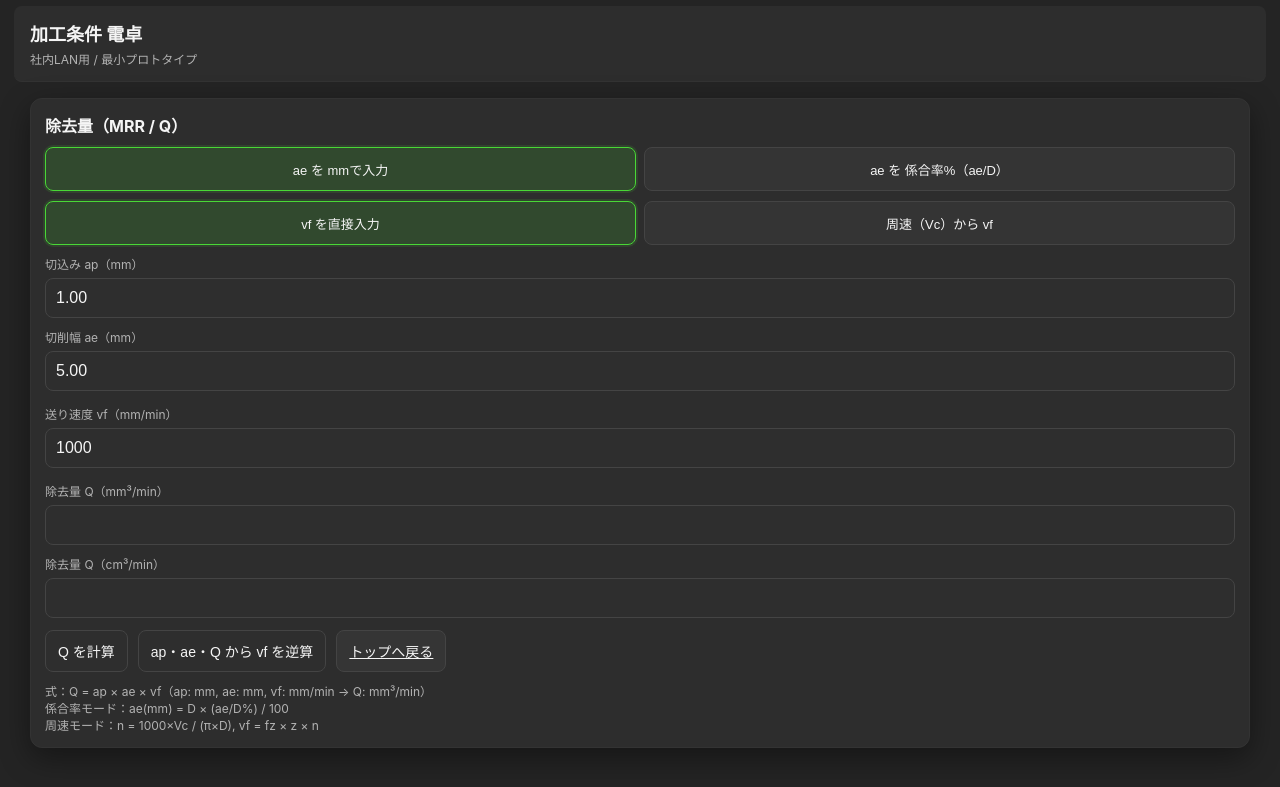
After one commit to m1tkd23-lang/machining-condition-calculator, a Flask app: page /calc/mrr in a window 1280 px wide. The commit adds this page. Shown: the top 787 px of the page. Run offline with Flask 3, Linux system fonts and the light colour scheme.

Commit message:
feat: Implement MRR calculation feature and enhance UI with tabs for RPM input methods

```diff
--- a/apps/main.py
+++ b/apps/main.py
@@ -42,6 +42,12 @@ def create_app() -> Flask:
         return render_template("calculators/rigidity_ratio.html")
 
 
+    @app.get("/calc/mrr")
+    def calc_mrr():
+        return render_template("calculators/mrr.html")
+
+
+
 
 
 
--- a/web/css/app.css
+++ b/web/css/app.css
@@ -464,3 +464,39 @@ input.numpad-active {
     border-color: var(--accent) !important;
     box-shadow: 0 0 0 2px rgba(73, 216, 54, 0.15);
 }
+
+/* =========================================================
+   Tabs (for feed rpm source)
+   ========================================================= */
+
+.tabs {
+    display: grid;
+    grid-template-columns: 1fr 1fr;
+    gap: 8px;
+    margin-bottom: 10px;
+}
+
+.tab {
+    height: 44px;
+    border-radius: var(--radius-md);
+    border: 1px solid var(--control-border);
+    background: rgba(255, 255, 255, 0.03);
+    color: var(--text-main);
+    font-size: 13px;
+    cursor: pointer;
+}
+
+.tab:hover {
+    border-color: var(--accent);
+    background: var(--accent-soft);
+}
+
+.tab.active {
+    border-color: var(--accent);
+    background: var(--accent-soft);
+    box-shadow: 0 0 0 2px rgba(73, 216, 54, 0.12);
+}
+
+.panel {
+    margin-bottom: 4px;
+}
--- /dev/null
+++ b/web/js/calculators/mrr.js
@@ -0,0 +1,26 @@
+// 除去量（MRR）
+// Q_mm3min = ap_mm * ae_mm * vf_mmmin
+// vf_mmmin = Q_mm3min / (ap_mm * ae_mm)
+
+(function (global) {
+    function isFiniteNumber(x) {
+        return typeof x === "number" && Number.isFinite(x);
+    }
+
+    function calcQ(ap_mm, ae_mm, vf_mmmin) {
+        if (!isFiniteNumber(ap_mm) || !isFiniteNumber(ae_mm) || !isFiniteNumber(vf_mmmin)) return null;
+        if (ap_mm <= 0 || ae_mm <= 0 || vf_mmmin <= 0) return null;
+        return ap_mm * ae_mm * vf_mmmin;
+    }
+
+    function calcVfFromQ(ap_mm, ae_mm, q_mm3min) {
+        if (!isFiniteNumber(ap_mm) || !isFiniteNumber(ae_mm) || !isFiniteNumber(q_mm3min)) return null;
+        if (ap_mm <= 0 || ae_mm <= 0 || q_mm3min <= 0) return null;
+        return q_mm3min / (ap_mm * ae_mm);
+    }
+
+    global.MRR = {
+        calcQ,
+        calcVfFromQ,
+    };
+})(window);
--- /dev/null
+++ b/web/templates/calculators/mrr.html
@@ -0,0 +1,135 @@
+{% extends "base.html" %}
+{% set title = "除去量（MRR / Q）- 加工条件 電卓" %}
+
+{% block content %}
+<section class="card">
+    <h2>除去量（MRR / Q）</h2>
+
+    <!-- ae mode tabs -->
+    <div class="tabs" role="tablist" aria-label="aeの入力方式">
+        <button type="button" class="tab active" role="tab" aria-selected="true" id="tab_ae_mm" data-tab="ae_mm">
+            ae を mmで入力
+        </button>
+        <button type="button" class="tab" role="tab" aria-selected="false" id="tab_ae_pct" data-tab="ae_pct">
+            ae を 係合率%（ae/D）
+        </button>
+    </div>
+
+    <!-- vf mode tabs (mainly for ae% mode, but使えるように共通配置) -->
+    <div class="tabs" role="tablist" aria-label="vfの入力方式">
+        <button type="button" class="tab active" role="tab" aria-selected="true" id="tab_vf_direct"
+            data-tab="vf_direct">
+            vf を直接入力
+        </button>
+        <button type="button" class="tab" role="tab" aria-selected="false" id="tab_vf_from_vc" data-tab="vf_from_vc">
+            周速（Vc）から vf
+        </button>
+    </div>
+
+    <div class="grid">
+
+        <label class="field">
+            <span>切込み ap（mm）</span>
+            <input id="ap_mm" type="number" inputmode="decimal" step="0.01" min="0" value="1.00" readonly
+                data-numpad="decimal">
+        </label>
+
+        <!-- ae(mm) mode panel -->
+        <div class="panel" id="panel_ae_mm">
+            <label class="field">
+                <span>切削幅 ae（mm）</span>
+                <input id="ae_mm" type="number" inputmode="decimal" step="0.01" min="0" value="5.00" readonly
+                    data-numpad="decimal">
+            </label>
+        </div>
+
+        <!-- ae(%) mode panel -->
+        <div class="panel hidden" id="panel_ae_pct">
+            <label class="field">
+                <span>工具径 D（mm）</span>
+                <input id="tool_d_mm" type="number" inputmode="decimal" step="0.01" min="0" value="10.00" readonly
+                    data-numpad="decimal">
+            </label>
+
+            <label class="field">
+                <span>係合率 ae/D（%）</span>
+                <input id="ae_pct" type="number" inputmode="decimal" step="0.1" min="0" value="50.0" readonly
+                    data-numpad="decimal">
+            </label>
+
+            <div class="row" style="margin-top:0;">
+                <span class="mono" id="ae_eff_preview"></span>
+            </div>
+        </div>
+
+        <!-- vf direct panel -->
+        <div class="panel" id="panel_vf_direct">
+            <label class="field">
+                <span>送り速度 vf（mm/min）</span>
+                <input id="vf_mmin" type="number" inputmode="decimal" step="1" min="0" value="1000" readonly
+                    data-numpad="int">
+            </label>
+        </div>
+
+        <!-- vf from Vc panel -->
+        <div class="panel hidden" id="panel_vf_from_vc">
+            <label class="field">
+                <span>周速 Vc（m/min）</span>
+                <input id="vc_mmin" type="number" inputmode="decimal" step="0.1" min="0" value="200.0" readonly
+                    data-numpad="decimal">
+            </label>
+
+            <label class="field">
+                <span>刃数 z（teeth）</span>
+                <input id="teeth" type="number" inputmode="numeric" step="1" min="0" value="4" readonly
+                    data-numpad="int">
+            </label>
+
+            <label class="field">
+                <span>1刃送り fz（mm/tooth）</span>
+                <input id="fz" type="number" inputmode="decimal" step="0.001" min="0" value="0.05" readonly
+                    data-numpad="decimal">
+            </label>
+
+            <div class="row" style="margin-top:0;">
+                <button id="btn_sync_vf" class="btn btn-sub">Vc/D/fz/z から vf を同期</button>
+                <span class="mono" id="vf_eff_preview"></span>
+            </div>
+        </div>
+
+        <!-- outputs -->
+        <label class="field">
+            <span>除去量 Q（mm³/min）</span>
+            <input id="q_mm3min" type="number" inputmode="decimal" step="1" min="0" value="" readonly
+                data-numpad="decimal">
+        </label>
+
+        <label class="field">
+            <span>除去量 Q（cm³/min）</span>
+            <input id="q_cm3min" type="number" inputmode="decimal" step="0.01" min="0" value="" readonly
+                data-numpad="decimal">
+        </label>
+
+    </div>
+
+    <div class="row">
+        <button id="btn_calc_q" class="btn">Q を計算</button>
+        <button id="btn_calc_vf" class="btn">ap・ae・Q から vf を逆算</button>
+        <a class="btn btn-sub" href="/">トップへ戻る</a>
+    </div>
+
+    <div id="msg" class="msg" aria-live="polite"></div>
+    <div class="note">
+        式：Q = ap × ae × vf（ap: mm, ae: mm, vf: mm/min → Q: mm³/min）<br>
+        係合率モード：ae(mm) = D × (ae/D%) / 100<br>
+        周速モード：n = 1000×Vc / (π×D), vf = fz × z × n
+    </div>
+</section>
+{% endblock %}
+
+{% block scripts %}
+<script src="/js/calculators/mrr.js"></script>
+<script src="/js/calculators/cutting_speed.js"></script>
+<script src="/js/calculators/feed.js"></script>
+<script src="/js/page_mrr.js"></script>
+{% endblock %}
--- a/web/templates/index.html
+++ b/web/templates/index.html
@@ -27,6 +27,12 @@
             <div class="menu-desc">R（mm）/ f（mm/rev） ↔ h（µm）</div>
         </a>
 
+
+        <a class="menu-item" href="/calc/mrr">
+            <div class="menu-title">除去量（MRR / Q）</div>
+            <div class="menu-desc">ap・ae・vf → Q（mm³/min, cm³/min）</div>
+        </a>
+
         <a class="menu-item" href="/calc/rigidity-ratio">
             <div class="menu-title">剛性倍率（L×・太さ×）</div>
             <div class="menu-desc">剛性倍率 = 太さ⁴ / L³（基準=1）</div>
```
Also changed, not shown: web/js/page_feed.js (+105 -4 lines), web/js/page_mrr.js (added, +221 -0 lines), web/templates/calculators/feed.html (+45 -9 lines).
